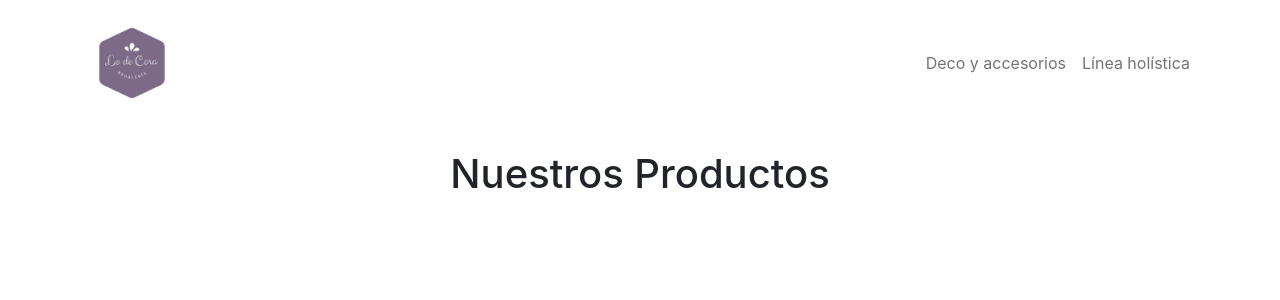
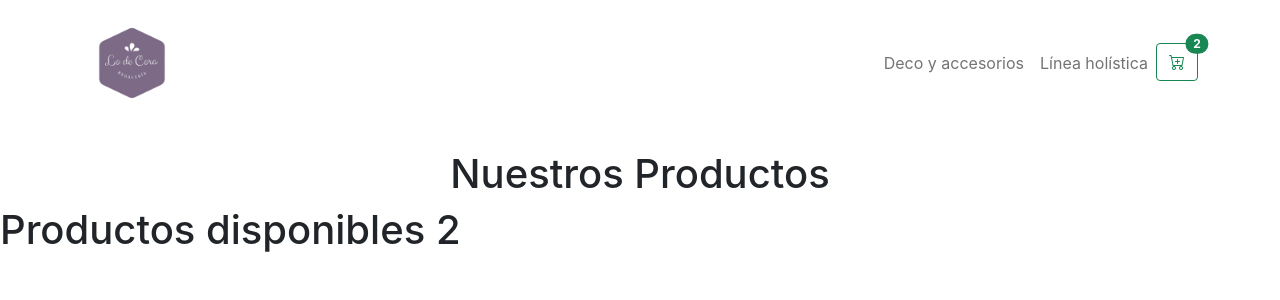
Before and after one commit to eduardo-create/proyecto-neira-eduardo, a React (Create React App) app: page / in a window 1280 px wide. Shown: the top 300 px of the page. Built offline with nearby package versions, Linux system fonts and the light colour scheme.

Commit message:
agrego ItemListContainer

```diff
--- a/public/index.html
+++ b/public/index.html
@@ -25,6 +25,7 @@
   <!-- bootstrap css -->
   <link href="https://cdn.jsdelivr.net/npm/bootstrap@5.1.1/dist/css/bootstrap.min.css" rel="stylesheet"
     integrity="sha384-F3w7mX95PdgyTmZZMECAngseQB83DfGTowi0iMjiWaeVhAn4FJkqJByhZMI3AhiU" crossorigin="anonymous">
+    <link rel="stylesheet" href="https://cdn.jsdelivr.net/npm/bootstrap-icons@1.5.0/font/bootstrap-icons.css">
   <title>Lo de Cora</title>
 </head>
 
--- a/src/App.js
+++ b/src/App.js
@@ -1,12 +1,14 @@
 // import logo from './logo.svg';
 import './App.css';
+import { ItemListContainer } from './components/ItemListContainer';
 import NavBar from './components/NavBar';
 
-function App() {
+function App(props) {
   return (
       <>
         <NavBar />
         <h1 className="text-center pt-4">Nuestros Productos</h1>
+        <ItemListContainer value="2"/>
       </>
   );
 }
--- /dev/null
+++ b/src/components/CartWidget.js
@@ -0,0 +1,14 @@
+
+
+export const CartWidget = () => {
+    return (
+
+        <button className="btn btn-outline-success position-relative">
+          <i class="bi bi-cart-plus"></i>
+          <span class="position-absolute top-0 start-100 translate-middle badge rounded-pill bg-success">
+            2
+          </span>
+        </button>
+
+    );
+}
--- /dev/null
+++ b/src/components/ItemListContainer.js
@@ -0,0 +1,9 @@
+
+
+export const ItemListContainer = (props) => {
+    return (
+        <div>
+            <h1>Productos disponibles {props.value}</h1>
+        </div>
+    )
+}
--- a/src/components/NavBar.js
+++ b/src/components/NavBar.js
@@ -1,4 +1,5 @@
 import logo from '../assets/logo.png';
+import { CartWidget } from './CartWidget';
 
 export const NavBar = () => {
     return (
@@ -17,6 +18,10 @@ export const NavBar = () => {
                             <a className="nav-link" href="fea">Línea holística</a>
                         </li>
 
+                        <li className="nav-item">
+                            <CartWidget />
+                        </li>
+
                     </ul>
                 </div>
             </div>
```
